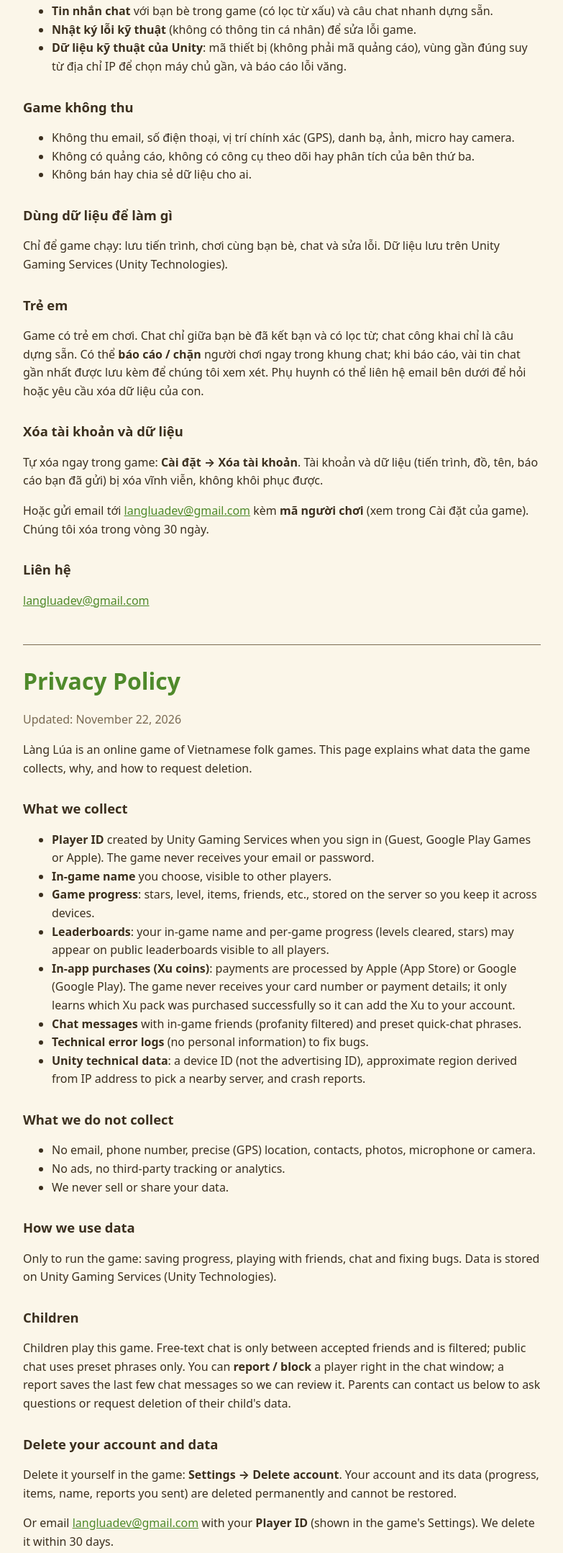
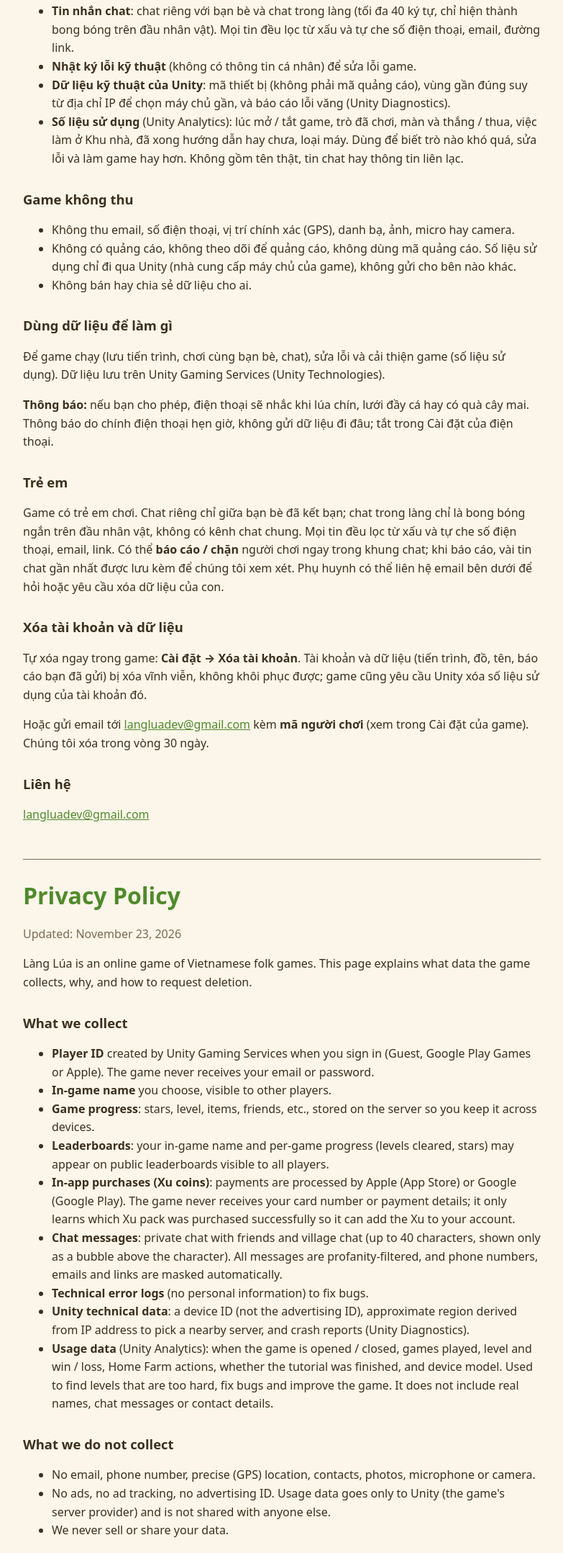
Before and after one commit to duyvanda/langlua, a plain HTML site: page privacy.html in a window 1280 px wide. Shown: the part 571-2728 px from the top of the page at 72% size, without its empty margins (248-1031 px from the left). Drawn offline with Linux system fonts and the light colour scheme.

Commit message:
Chính sách: số liệu sử dụng (Unity Analytics) + báo lỗi văng (Unity Diagnostics), chat làng gõ tự do có che SĐT / email / link, thông báo do điện thoại hẹn giờ, xóa tài khoản xóa cả số liệu sử dụng
Co-Authored-By: Claude Opus 5.5 <noreply@anthropic.com>
Claude-Session: https://claude.ai/code/session_01TBsnhC8RA9eEVqHoc8qFeS

```diff
--- a/privacy.html
+++ b/privacy.html
@@ -13,7 +13,7 @@
 <p class="nav"><a href="./">← Làng Lúa</a> · <a href="#en">English</a></p>
 
 <h1>Chính sách quyền riêng tư</h1>
-<p class="muted">Cập nhật: 22/11/2026</p>
+<p class="muted">Cập nhật: 23/11/2026</p>
 
 <p>Làng Lúa là game trò chơi dân gian Việt Nam, chơi trực tuyến. Trang này nói rõ game thu dữ liệu gì, dùng làm gì và cách bạn yêu cầu xóa.</p>
 
@@ -24,26 +24,28 @@
 <li><b>Tiến trình chơi</b>: sao, cấp, đồ đã mua, bạn bè, Lúa… lưu trên máy chủ để không mất khi đổi máy.</li>
 <li><b>Bảng xếp hạng</b>: tên trong game và tiến trình từng trò (màn đã qua, số sao) có thể hiện trên bảng xếp hạng công khai cho mọi người chơi.</li>
 <li><b>Mua trong game (nạp Xu)</b>: thanh toán do Apple (App Store) hoặc Google (Google Play) xử lý. Game không nhận số thẻ hay thông tin thanh toán của bạn; game chỉ biết gói Xu nào đã mua thành công để cộng Xu vào tài khoản.</li>
-<li><b>Tin nhắn chat</b> với bạn bè trong game (có lọc từ xấu) và câu chat nhanh dựng sẵn.</li>
+<li><b>Tin nhắn chat</b>: chat riêng với bạn bè và chat trong làng (tối đa 40 ký tự, chỉ hiện thành bong bóng trên đầu nhân vật). Mọi tin đều lọc từ xấu và tự che số điện thoại, email, đường link.</li>
 <li><b>Nhật ký lỗi kỹ thuật</b> (không có thông tin cá nhân) để sửa lỗi game.</li>
-<li><b>Dữ liệu kỹ thuật của Unity</b>: mã thiết bị (không phải mã quảng cáo), vùng gần đúng suy từ địa chỉ IP để chọn máy chủ gần, và báo cáo lỗi văng.</li>
+<li><b>Dữ liệu kỹ thuật của Unity</b>: mã thiết bị (không phải mã quảng cáo), vùng gần đúng suy từ địa chỉ IP để chọn máy chủ gần, và báo cáo lỗi văng (Unity Diagnostics).</li>
+<li><b>Số liệu sử dụng</b> (Unity Analytics): lúc mở / tắt game, trò đã chơi, màn và thắng / thua, việc làm ở Khu nhà, đã xong hướng dẫn hay chưa, loại máy. Dùng để biết trò nào khó quá, sửa lỗi và làm game hay hơn. Không gồm tên thật, tin chat hay thông tin liên lạc.</li>
 </ul>
 
 <h2>Game không thu</h2>
 <ul>
 <li>Không thu email, số điện thoại, vị trí chính xác (GPS), danh bạ, ảnh, micro hay camera.</li>
-<li>Không có quảng cáo, không có công cụ theo dõi hay phân tích của bên thứ ba.</li>
+<li>Không có quảng cáo, không theo dõi để quảng cáo, không dùng mã quảng cáo. Số liệu sử dụng chỉ đi qua Unity (nhà cung cấp máy chủ của game), không gửi cho bên nào khác.</li>
 <li>Không bán hay chia sẻ dữ liệu cho ai.</li>
 </ul>
 
 <h2>Dùng dữ liệu để làm gì</h2>
-<p>Chỉ để game chạy: lưu tiến trình, chơi cùng bạn bè, chat và sửa lỗi. Dữ liệu lưu trên Unity Gaming Services (Unity Technologies).</p>
+<p>Để game chạy (lưu tiến trình, chơi cùng bạn bè, chat), sửa lỗi và cải thiện game (số liệu sử dụng). Dữ liệu lưu trên Unity Gaming Services (Unity Technologies).</p>
+<p><b>Thông báo:</b> nếu bạn cho phép, điện thoại sẽ nhắc khi lúa chín, lưới đầy cá hay có quà cây mai. Thông báo do chính điện thoại hẹn giờ, không gửi dữ liệu đi đâu; tắt trong Cài đặt của điện thoại.</p>
 
 <h2>Trẻ em</h2>
-<p>Game có trẻ em chơi. Chat chỉ giữa bạn bè đã kết bạn và có lọc từ; chat công khai chỉ là câu dựng sẵn. Có thể <b>báo cáo / chặn</b> người chơi ngay trong khung chat; khi báo cáo, vài tin chat gần nhất được lưu kèm để chúng tôi xem xét. Phụ huynh có thể liên hệ email bên dưới để hỏi hoặc yêu cầu xóa dữ liệu của con.</p>
+<p>Game có trẻ em chơi. Chat riêng chỉ giữa bạn bè đã kết bạn; chat trong làng chỉ là bong bóng ngắn trên đầu nhân vật, không có kênh chat chung. Mọi tin đều lọc từ xấu và tự che số điện thoại, email, link. Có thể <b>báo cáo / chặn</b> người chơi ngay trong khung chat; khi báo cáo, vài tin chat gần nhất được lưu kèm để chúng tôi xem xét. Phụ huynh có thể liên hệ email bên dưới để hỏi hoặc yêu cầu xóa dữ liệu của con.</p>
 
 <h2>Xóa tài khoản và dữ liệu</h2>
-<p>Tự xóa ngay trong game: <b>Cài đặt → Xóa tài khoản</b>. Tài khoản và dữ liệu (tiến trình, đồ, tên, báo cáo bạn đã gửi) bị xóa vĩnh viễn, không khôi phục được.</p>
+<p>Tự xóa ngay trong game: <b>Cài đặt → Xóa tài khoản</b>. Tài khoản và dữ liệu (tiến trình, đồ, tên, báo cáo bạn đã gửi) bị xóa vĩnh viễn, không khôi phục được; game cũng yêu cầu Unity xóa số liệu sử dụng của tài khoản đó.</p>
 <p>Hoặc gửi email tới <a href="mailto:langluadev@gmail.com">langluadev@gmail.com</a> kèm <b>mã người chơi</b> (xem trong Cài đặt của game). Chúng tôi xóa trong vòng 30 ngày.</p>
 
 <h2>Liên hệ</h2>
@@ -52,7 +54,7 @@
 <hr id="en">
 
 <h1>Privacy Policy</h1>
-<p class="muted">Updated: November 22, 2026</p>
+<p class="muted">Updated: November 23, 2026</p>
 
 <p>Làng Lúa is an online game of Vietnamese folk games. This page explains what data the game collects, why, and how to request deletion.</p>
 
@@ -63,26 +65,28 @@
 <li><b>Game progress</b>: stars, level, items, friends, etc., stored on the server so you keep it across devices.</li>
 <li><b>Leaderboards</b>: your in-game name and per-game progress (levels cleared, stars) may appear on public leaderboards visible to all players.</li>
 <li><b>In-app purchases (Xu coins)</b>: payments are processed by Apple (App Store) or Google (Google Play). The game never receives your card number or payment details; it only learns which Xu pack was purchased successfully so it can add the Xu to your account.</li>
-<li><b>Chat messages</b> with in-game friends (profanity filtered) and preset quick-chat phrases.</li>
+<li><b>Chat messages</b>: private chat with friends and village chat (up to 40 characters, shown only as a bubble above the character). All messages are profanity-filtered, and phone numbers, emails and links are masked automatically.</li>
 <li><b>Technical error logs</b> (no personal information) to fix bugs.</li>
-<li><b>Unity technical data</b>: a device ID (not the advertising ID), approximate region derived from IP address to pick a nearby server, and crash reports.</li>
+<li><b>Unity technical data</b>: a device ID (not the advertising ID), approximate region derived from IP address to pick a nearby server, and crash reports (Unity Diagnostics).</li>
+<li><b>Usage data</b> (Unity Analytics): when the game is opened / closed, games played, level and win / loss, Home Farm actions, whether the tutorial was finished, and device model. Used to find levels that are too hard, fix bugs and improve the game. It does not include real names, chat messages or contact details.</li>
 </ul>
 
 <h2>What we do not collect</h2>
 <ul>
 <li>No email, phone number, precise (GPS) location, contacts, photos, microphone or camera.</li>
-<li>No ads, no third-party tracking or analytics.</li>
+<li>No ads, no ad tracking, no advertising ID. Usage data goes only to Unity (the game's server provider) and is not shared with anyone else.</li>
 <li>We never sell or share your data.</li>
 </ul>
 
 <h2>How we use data</h2>
-<p>Only to run the game: saving progress, playing with friends, chat and fixing bugs. Data is stored on Unity Gaming Services (Unity Technologies).</p>
+<p>To run the game (saving progress, playing with friends, chat), fix bugs and improve the game (usage data). Data is stored on Unity Gaming Services (Unity Technologies).</p>
+<p><b>Notifications:</b> if you allow them, your phone reminds you when crops are ripe, nets are full or a daily gift is waiting. They are scheduled on your phone and send no data anywhere; turn them off in your phone's Settings.</p>
 
 <h2>Children</h2>
-<p>Children play this game. Free-text chat is only between accepted friends and is filtered; public chat uses preset phrases only. You can <b>report / block</b> a player right in the chat window; a report saves the last few chat messages so we can review it. Parents can contact us below to ask questions or request deletion of their child's data.</p>
+<p>Children play this game. Private chat is only between accepted friends; village chat is just short bubbles above characters, with no public chat channel. All messages are profanity-filtered, and phone numbers, emails and links are masked. You can <b>report / block</b> a player right in the chat window; a report saves the last few chat messages so we can review it. Parents can contact us below to ask questions or request deletion of their child's data.</p>
 
 <h2>Delete your account and data</h2>
-<p>Delete it yourself in the game: <b>Settings → Delete account</b>. Your account and its data (progress, items, name, reports you sent) are deleted permanently and cannot be restored.</p>
+<p>Delete it yourself in the game: <b>Settings → Delete account</b>. Your account and its data (progress, items, name, reports you sent) are deleted permanently and cannot be restored; the game also asks Unity to delete that account's usage data.</p>
 <p>Or email <a href="mailto:langluadev@gmail.com">langluadev@gmail.com</a> with your <b>Player ID</b> (shown in the game's Settings). We delete it within 30 days.</p>
 
 <h2>Contact</h2>
```
